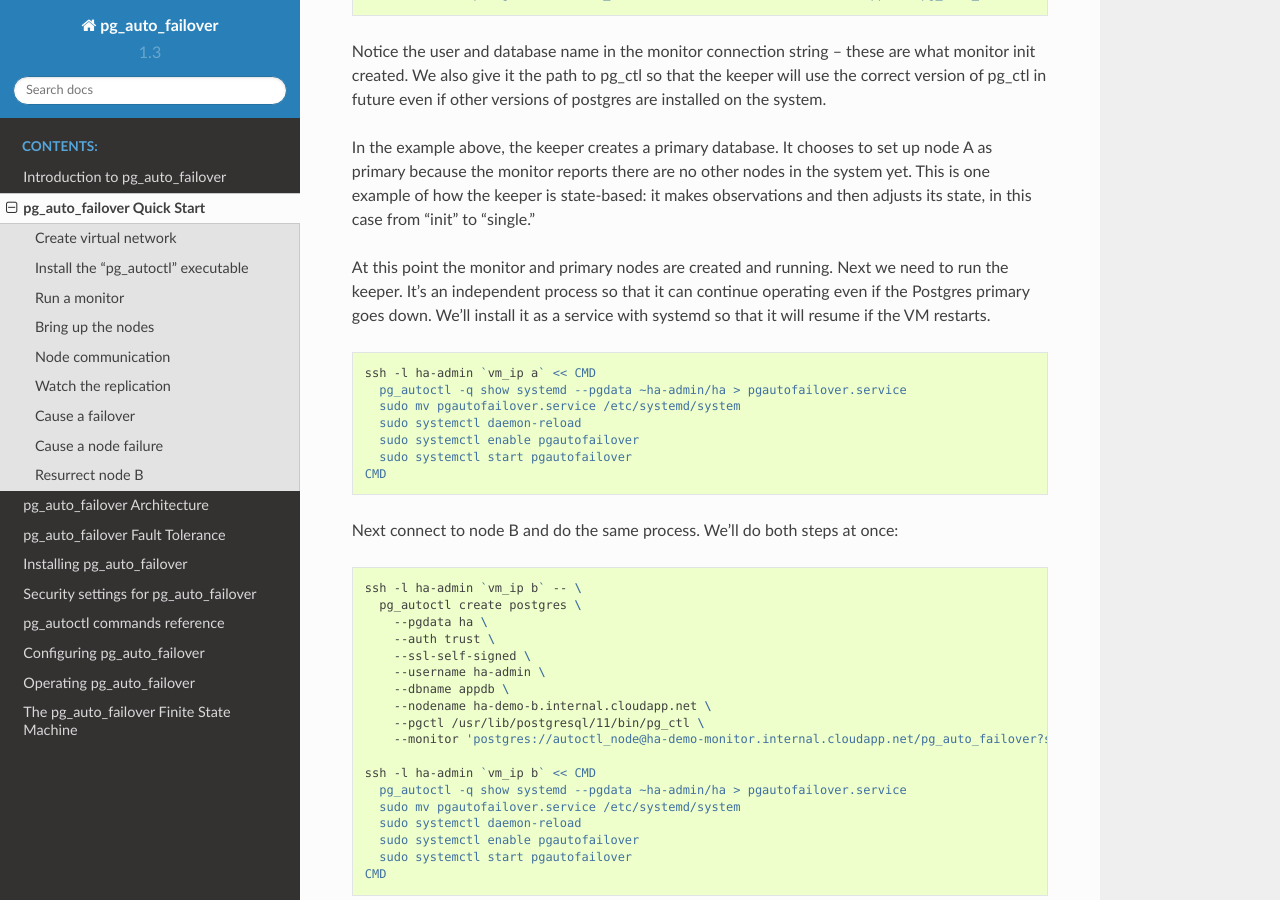
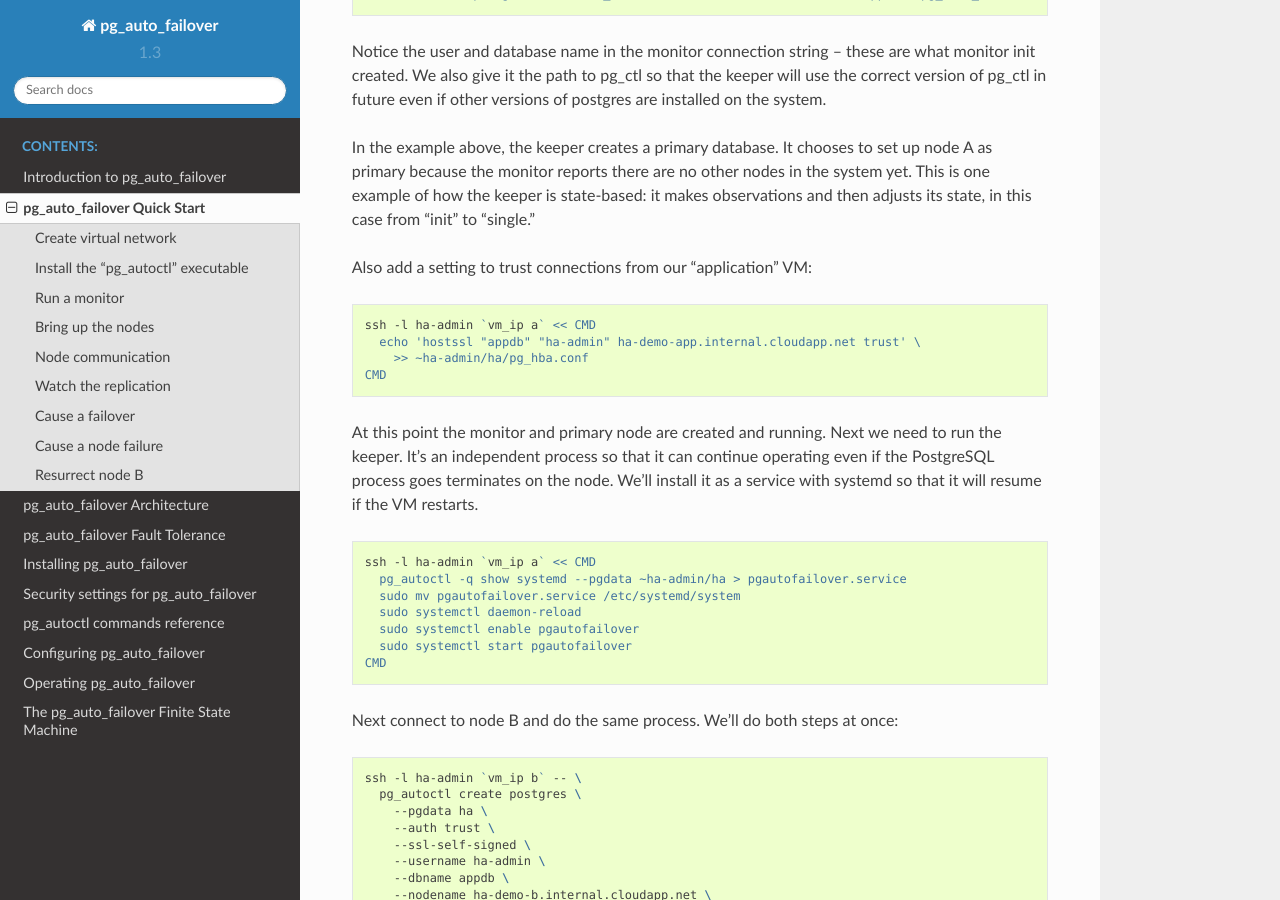
Before and after one commit to hapostgres/pg_auto_failover, a Sphinx documentation site: the page built from docs/quickstart.rst, in a window 1280 px wide and 900 px high, scrolled down 3980 px. Built offline with Sphinx 7.4.7 and the Read the Docs theme 2.0.0, drawn with Linux system fonts in a browser that asks for light colours.

Commit message:
All steps now work

```diff
--- a/docs/quickstart.rst
+++ b/docs/quickstart.rst
@@ -234,10 +234,19 @@
 the system yet. This is one example of how the keeper is state-based: it makes
 observations and then adjusts its state, in this case from "init" to "single."
 
-At this point the monitor and primary nodes are created and running. Next we
+Also add a setting to trust connections from our "application" VM:
+
+.. code-block:: bash
+
+   ssh -l ha-admin `vm_ip a` << CMD
+     echo 'hostssl "appdb" "ha-admin" ha-demo-app.internal.cloudapp.net trust' \
+       >> ~ha-admin/ha/pg_hba.conf
+   CMD
+
+At this point the monitor and primary node are created and running. Next we
 need to run the keeper. It’s an independent process so that it can continue
-operating even if the Postgres primary goes down. We'll install it as a service
-with systemd so that it will resume if the VM restarts.
+operating even if the PostgreSQL process goes terminates on the node. We'll
+install it as a service with systemd so that it will resume if the VM restarts.
 
 .. code-block:: bash
 
```
